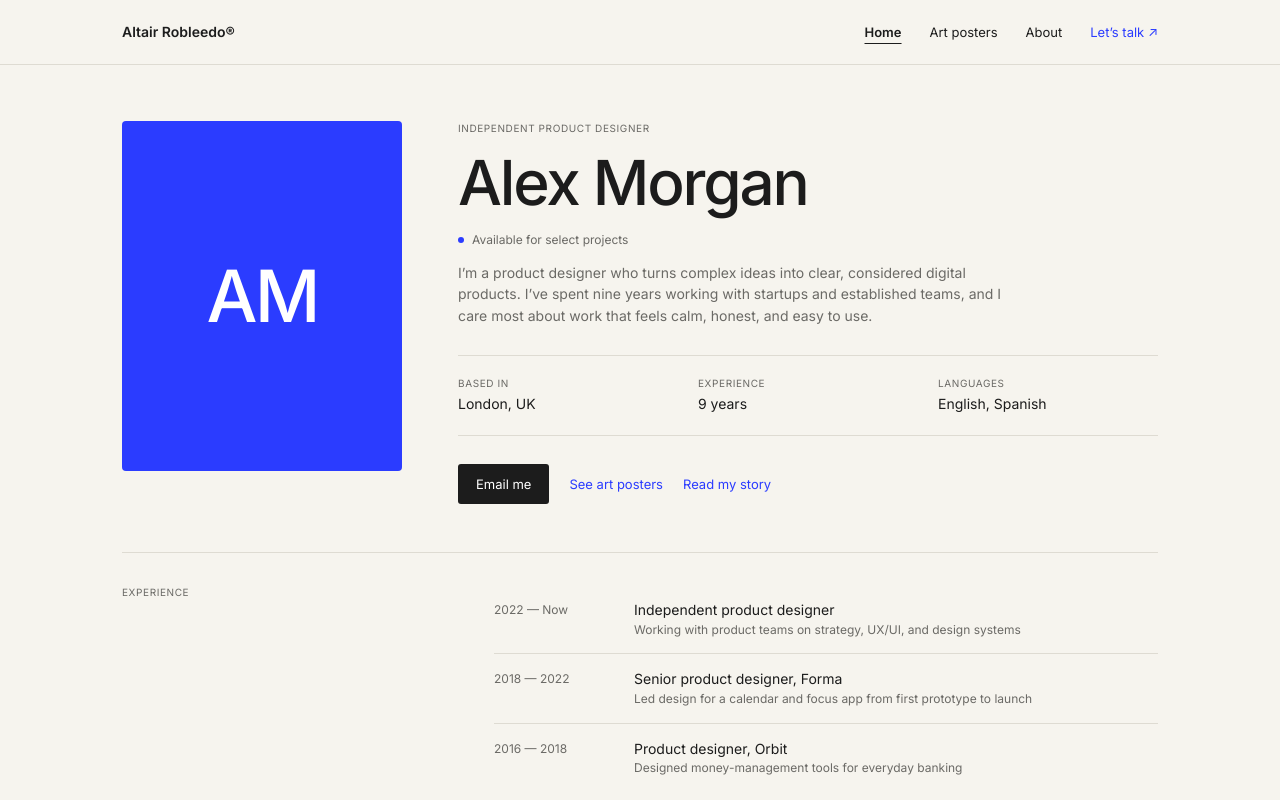
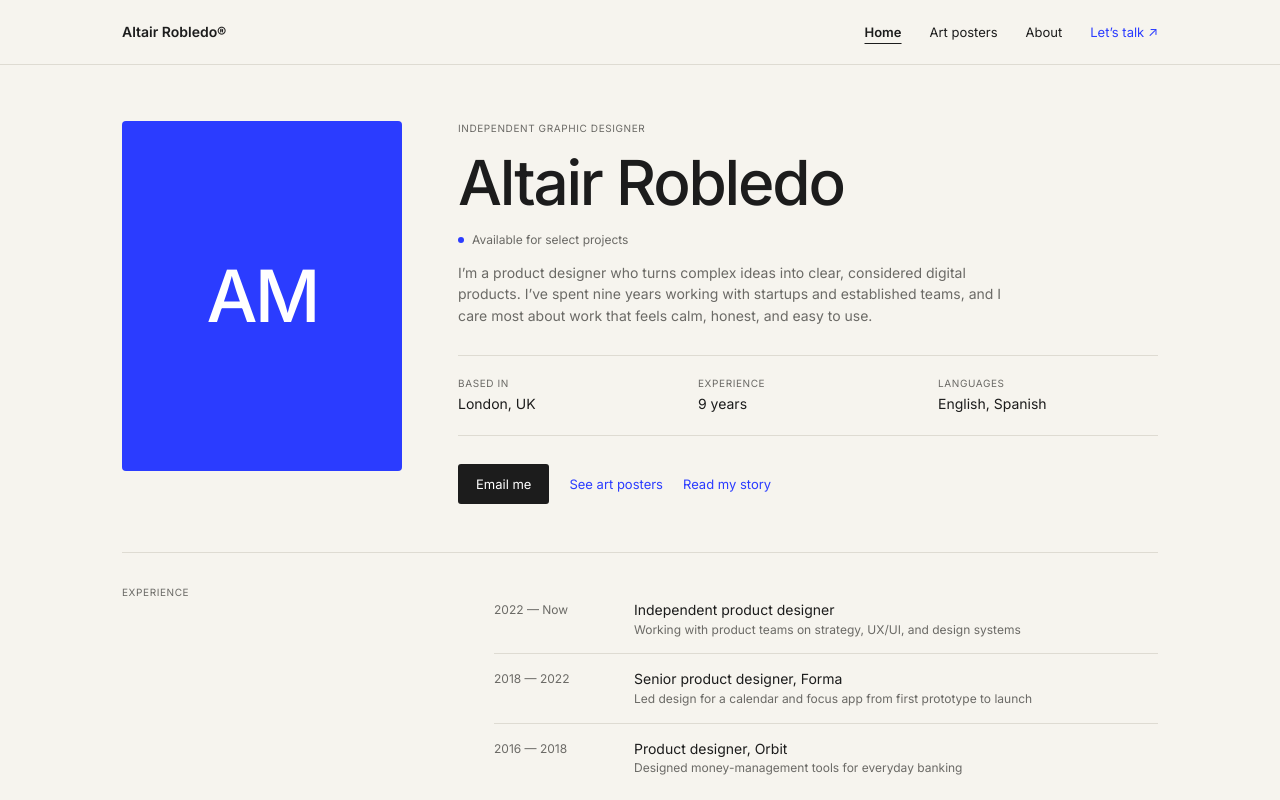
Before and after one commit to altairrobledo-glitch/website-portfolio, a plain HTML site: page Index.html in a window 1280 px wide. Shown: the top 800 px of the page. Drawn offline with Linux system fonts and the light colour scheme.

Commit message:
Update Index.html

```diff
--- a/Index.html
+++ b/Index.html
@@ -115,7 +115,7 @@
 
 <header>
   <div class="wrap">
-    <a class="logo" href="#home">Altair Robleedo®</a>
+    <a class="logo" href="#home">Altair Robledo®</a>
     <nav aria-label="Main">
       <a href="#home" data-nav="home">Home</a>
       <a href="#posters" data-nav="posters">Art posters</a>
@@ -127,13 +127,13 @@
 
 <main>
   <!-- HOME: biography / profile -->
-  <section class="view" id="home" data-title="Alex Morgan — Profile">
+  <section class="view" id="home" data-title="Altair Robledo — Profile">
     <div class="wrap">
       <div class="profile">
-        <div class="avatar" role="img" aria-label="Portrait placeholder for Alex Morgan">AM</div>
+        <div class="avatar" role="img" aria-label="Portrait placeholder for Altair Robledo">AM</div>
         <div>
-          <p class="label">Independent product designer</p>
-          <h1 style="margin-top:14px">Alex Morgan</h1>
+          <p class="label">Independent Graphic Designer</p>
+          <h1 style="margin-top:14px">Altair Robledo</h1>
           <p class="status">Available for select projects</p>
           <p class="body">I’m a product designer who turns complex ideas into clear, considered digital products. I’ve spent nine years working with startups and established teams, and I care most about work that feels calm, honest, and easy to use.</p>
           <dl class="facts">
@@ -176,7 +176,7 @@
   </section>
 
   <!-- ART POSTERS -->
-  <section class="view" id="posters" data-title="Art posters — Alex Morgan">
+  <section class="view" id="posters" data-title="Art posters — Altair Robledo">
     <div class="wrap">
       <div class="page-head">
         <p class="label">Art posters</p>
@@ -188,7 +188,7 @@
   </section>
 
   <!-- ABOUT -->
-  <section class="view" id="about" data-title="About — Alex Morgan">
+  <section class="view" id="about" data-title="About — Altair Robledo">
     <div class="wrap">
       <div class="page-head">
         <p class="label">About</p>
```
